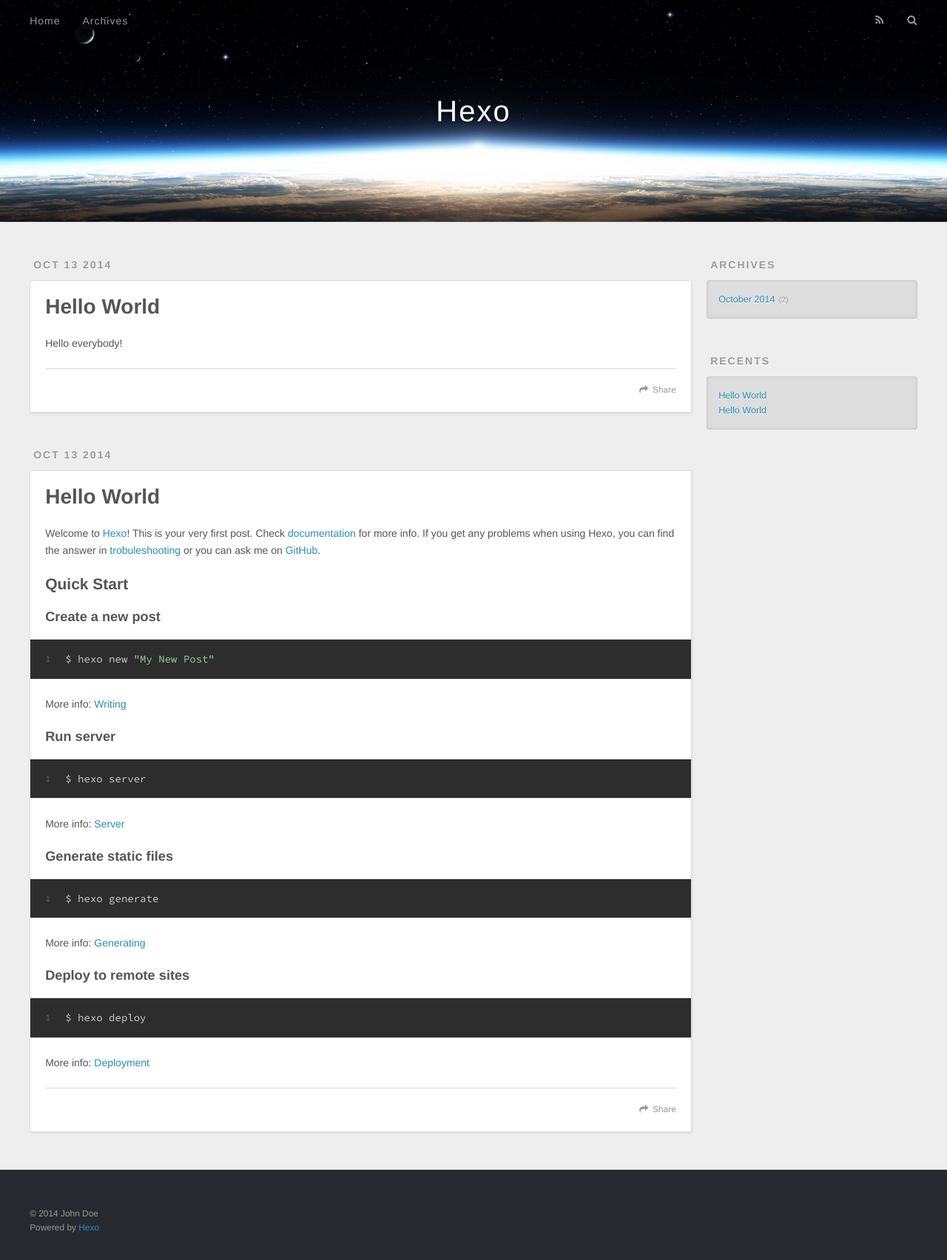
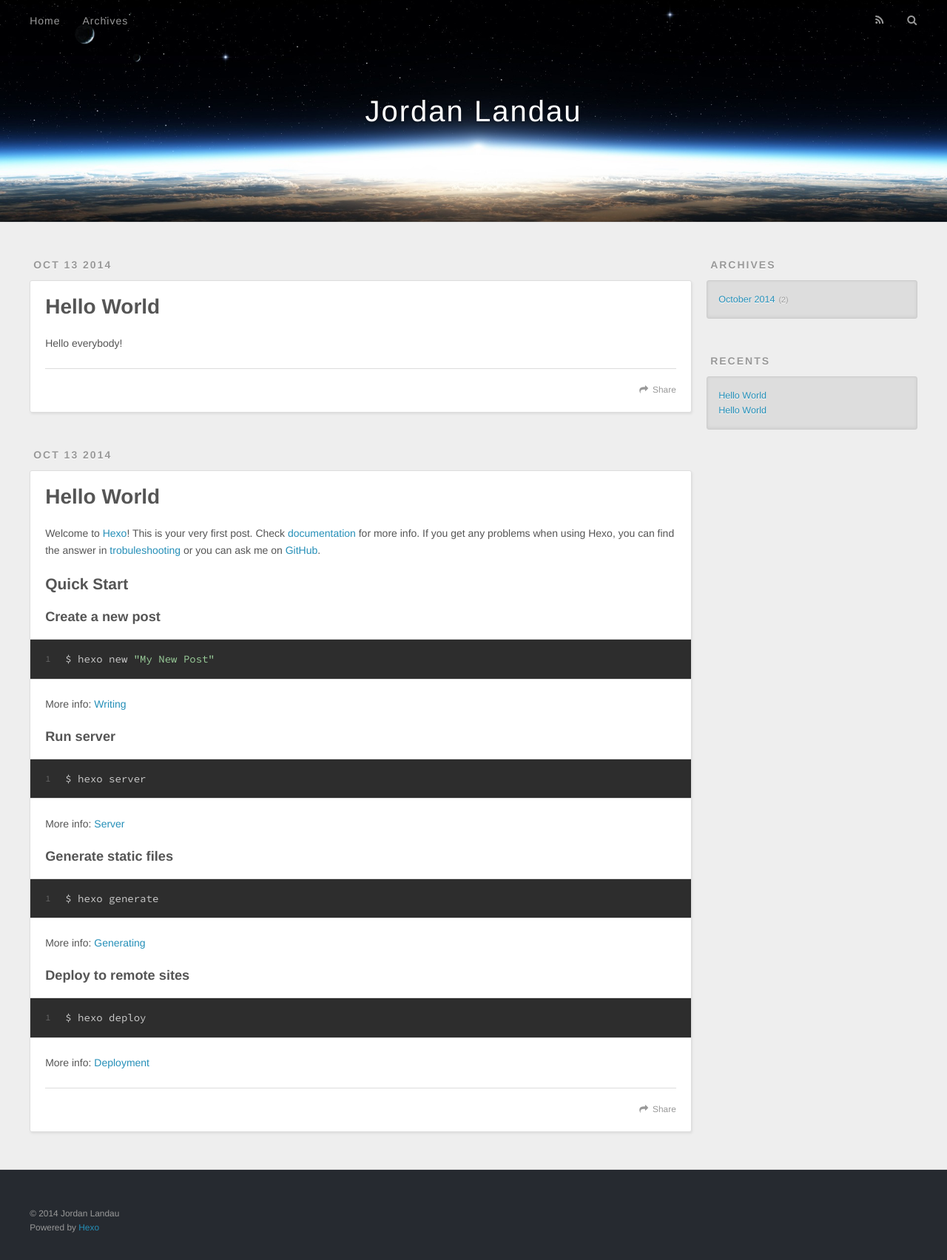
Before and after one commit to j1ands/j1ands.github.io, a plain HTML site: page archives/2014/10/index.html in a window 1280 px wide. Shown: the whole page at 74% size. Drawn offline with nearby package versions, Linux system fonts and the light colour scheme.

Commit message:
Site updated: 2014-10-13 22:02:30

```diff
--- a/archives/2014/10/index.html
+++ b/archives/2014/10/index.html
@@ -3,20 +3,20 @@
 <head>
   <meta charset="utf-8">
 
-  <title>Archives: 2014/10 | Hexo</title>
+  <title>Archives: 2014/10 | Jordan Landau</title>
   <meta name="viewport" content="width=device-width, initial-scale=1, maximum-scale=1">
   <meta name="description">
 <meta property="og:type" content="website">
-<meta property="og:title" content="Hexo">
+<meta property="og:title" content="Jordan Landau">
 <meta property="og:url" content="http://yoursite.com/archives/2014/10/">
-<meta property="og:site_name" content="Hexo">
+<meta property="og:site_name" content="Jordan Landau">
 <meta property="og:description">
 <meta name="twitter:card" content="summary">
-<meta name="twitter:title" content="Hexo">
+<meta name="twitter:title" content="Jordan Landau">
 <meta name="twitter:description">
 
 
-    <link rel="alternative" href="/atom.xml" title="Hexo" type="application/atom+xml">
+    <link rel="alternative" href="/atom.xml" title="Jordan Landau" type="application/atom+xml">
 
 
     <link rel="icon" href="/favicon.png">
@@ -35,7 +35,7 @@
   <div id="header-outer" class="outer">
     <div id="header-title" class="inner">
       <h1 id="logo-wrap">
-        <a href="/" id="logo">Hexo</a>
+        <a href="/" id="logo">Jordan Landau</a>
       </h1>
 
     </div>
@@ -200,7 +200,7 @@
 
   <div class="outer">
     <div id="footer-info" class="inner">
-      &copy; 2014 John Doe<br>
+      &copy; 2014 Jordan Landau<br>
       Powered by <a href="http://hexo.io/" target="_blank">Hexo</a>
     </div>
   </div>
```
Also changed, not shown: 2014/10/13/Hello-World-0/index.html (+5 -5 lines), 2014/10/13/hello-world/index.html (+5 -5 lines), archives/2014/index.html (+7 -7 lines), archives/index.html (+7 -7 lines), index.html (+7 -7 lines).
